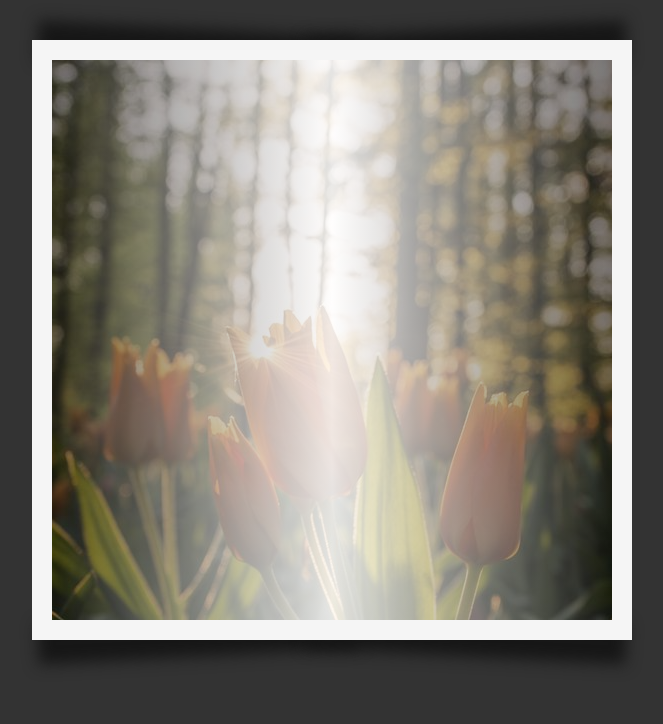
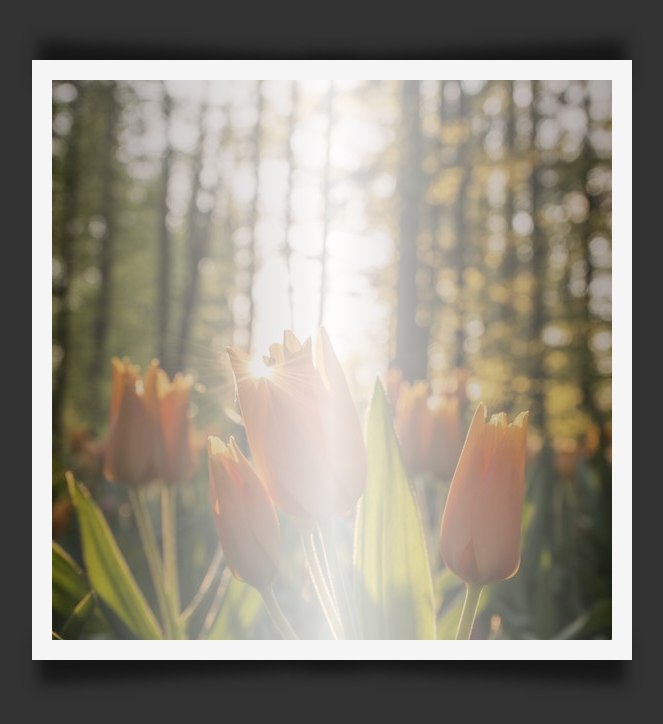
Before and after one commit to galiacantir/paper-shadow, a plain HTML site: page index.html in a window 1280 px wide. Shown: the whole page, without its empty margins (308-971 px from the left). Drawn offline with Linux system fonts and the light colour scheme.

Commit message:
added margin

```diff
--- a/style.css
+++ b/style.css
@@ -7,7 +7,7 @@ body{
 .paper {
     /* border: 5px solid green; */
     width: 600px;
-    margin: 20px auto;
+    margin: 40px auto;
 }
 
 .paper .clear{
@@ -26,7 +26,7 @@ body{
     height: 560px;
     background-image:
         linear-gradient(
-          90deg, #0008, #fffd, #0008);
+          90deg, #0005, #fffd, #0005);
 }
 
 .paper .shadow-top-left,
```
